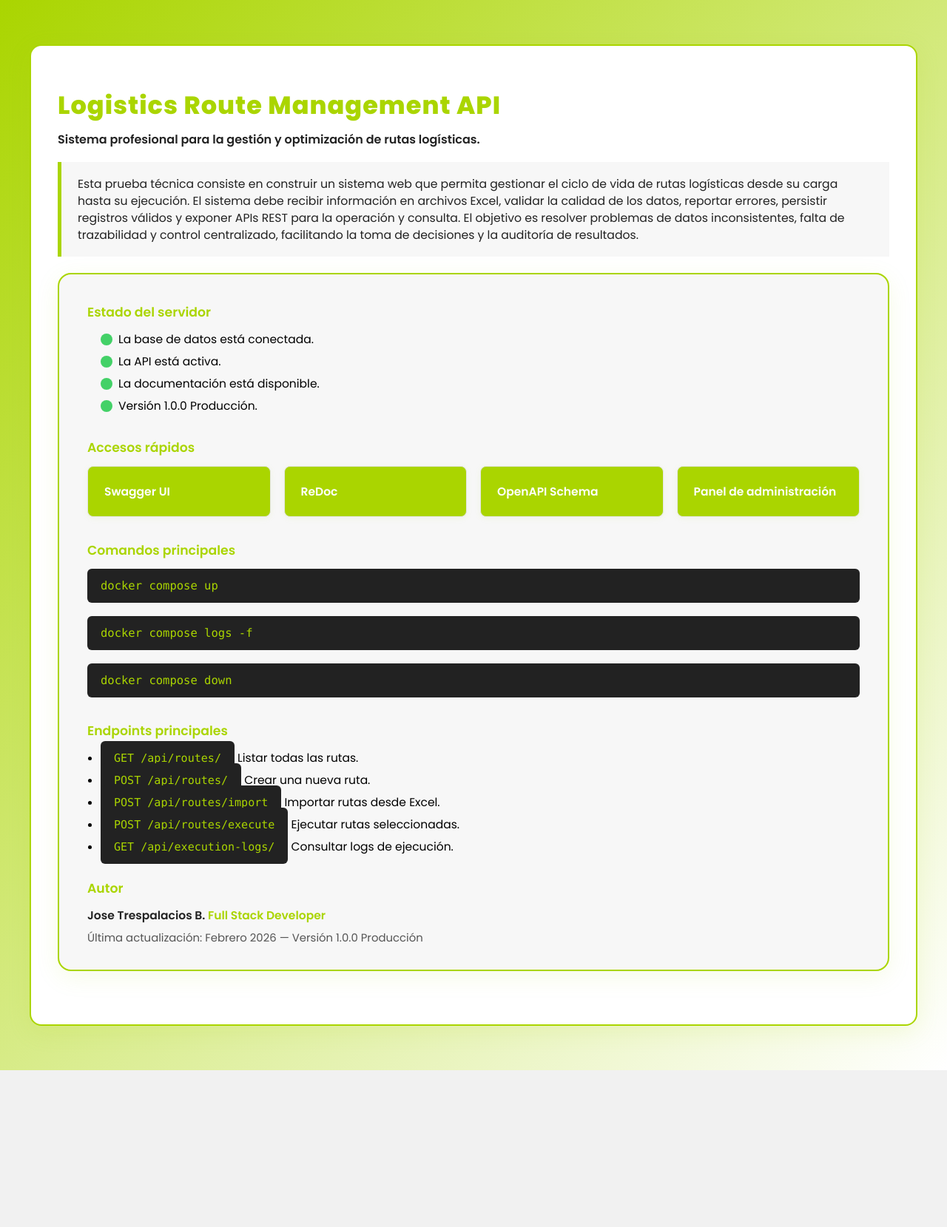
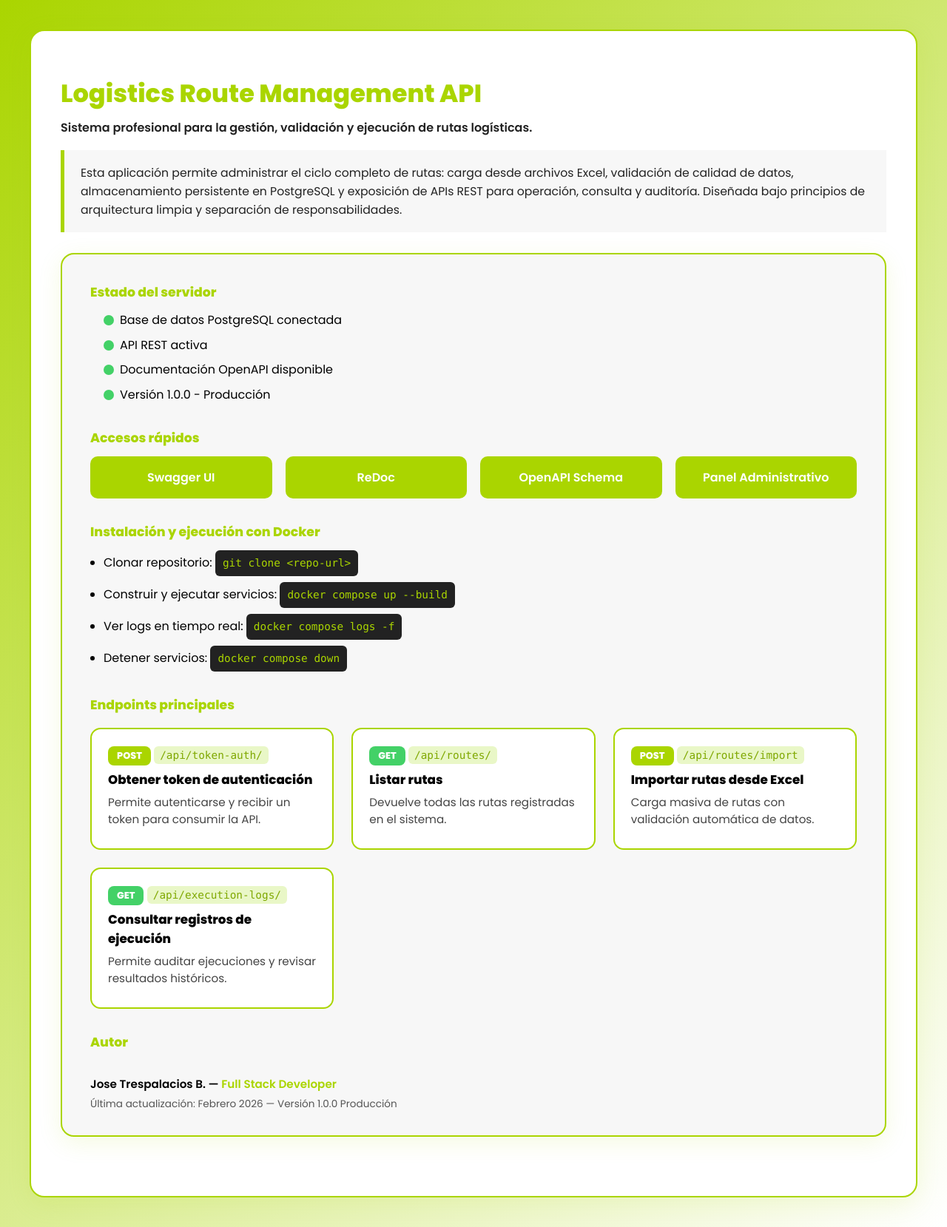
Before and after one commit to josetresdev/logistics-route-management-api, a Django app: page / in a window 1280 px wide. Shown: the whole page at 74% size. Before the commit the page ends 1447 px from the top, so only its background shows below. Run offline with Django 5.2, Linux system fonts and the light colour scheme; parts of the project's set-up code (start-up, migrations or seed data) failed here and were passed over.

Commit message:
feature/admin-user-creation-and-postman-auth-token

```diff
--- a/apps/routes/api/urls.py
+++ b/apps/routes/api/urls.py
@@ -1,5 +1,7 @@
+
 from django.urls import path, include
 from rest_framework.routers import DefaultRouter
+from rest_framework.authtoken.views import obtain_auth_token
 from apps.routes.api.views import (
     RouteViewSet,
     RouteStatusViewSet,
@@ -20,4 +22,5 @@ router.register(r"import-batches", ImportBatchViewSet, basename="import-batch")
 
 urlpatterns = [
     path("", include(router.urls)),
+    path("token-auth/", obtain_auth_token),
 ]
--- /dev/null
+++ b/apps/routes/utils/sorting.py
@@ -0,0 +1,4 @@
+from rest_framework.filters import OrderingFilter
+
+class StandardOrderingFilter(OrderingFilter):
+    ordering_param = 'ordering'
--- a/config/settings.py
+++ b/config/settings.py
@@ -34,6 +34,7 @@ INSTALLED_APPS = [
 
     # Third-party
     "rest_framework",
+    "rest_framework.authtoken",
     "django_filters",
     "corsheaders",
     "drf_spectacular",
@@ -135,6 +136,7 @@ REST_FRAMEWORK = {
     "DEFAULT_PAGINATION_CLASS": "rest_framework.pagination.PageNumberPagination",
     "PAGE_SIZE": 50,
     "DEFAULT_AUTHENTICATION_CLASSES": [
+        "rest_framework.authentication.TokenAuthentication",
         "rest_framework.authentication.SessionAuthentication",
     ],
     "DEFAULT_PERMISSION_CLASSES": [
--- a/docker-compose.yml
+++ b/docker-compose.yml
@@ -27,6 +27,8 @@ services:
     command: >
       sh -c "sleep 10 && \
              python manage.py migrate --noinput && \
+             python manage.py shell -c 'from django.contrib.auth import get_user_model; User = get_user_model();\nimport sys;\ntry:\n  if not User.objects.filter(username=\'admin\').exists():\n    User.objects.create_superuser(\'admin\', \'admin@local\', \'admin123\')\nexcept Exception as e:\n  print(e); sys.exit(1)' && \
+             python manage.py drf_create_token admin || true && \
              gunicorn config.wsgi:application --bind 0.0.0.0:8080 --workers 4 --access-logfile logs/access.log --error-logfile logs/error.log"
     ports:
       - "8080:8080"
--- a/requirements.txt
+++ b/requirements.txt
@@ -1,6 +1,7 @@
 Django==5.0.1
 djangorestframework==3.14.0
 django-filter==23.5
+djangorestframework-simplejwt
 psycopg2-binary==2.9.10
 python-dotenv==1.0.0
 pandas==2.2.3
--- a/templates/index.html
+++ b/templates/index.html
@@ -4,8 +4,20 @@
     <meta charset="UTF-8">
     <meta name="viewport" content="width=device-width, initial-scale=1.0">
     <title>Logistics Route Management API</title>
+    <meta name="description" content="Sistema profesional de gestión y optimización de rutas logísticas con Django REST Framework.">
+
     <link href="https://fonts.googleapis.com/css2?family=Poppins:wght@400;600;800&display=swap" rel="stylesheet">
+
     <style>
+        :root {
+            --primary: #AAD500;
+            --primary-dark: #7fa800;
+            --success: #43d167;
+            --bg-light: #f7f7f7;
+            --text-dark: #222;
+            --shadow: 0 8px 32px rgba(170,213,0,0.12);
+        }
+
         * {
             margin: 0;
             padding: 0;
@@ -13,145 +25,311 @@
         }
 
         body {
-            font-family: 'Poppins', -apple-system, BlinkMacSystemFont, 'Segoe UI', 'Roboto', 'Oxygen', 'Ubuntu', 'Cantarell', sans-serif;
-            background: linear-gradient(135deg, #AAD500 0%, #ffffff 100%);
+            font-family: 'Poppins', -apple-system, BlinkMacSystemFont, sans-serif;
+            background: linear-gradient(135deg, var(--primary) 0%, #ffffff 100%);
             min-height: 100vh;
             display: flex;
-            align-items: center;
             justify-content: center;
-            padding: 20px;
+            padding: 40px 16px;
         }
 
         .container {
             background: #fff;
-            border-radius: 16px;
-            box-shadow: 0 8px 32px rgba(170, 213, 0, 0.12);
-            max-width: 700px;
+            border-radius: 20px;
+            box-shadow: var(--shadow);
+            max-width: 1200px;
             width: 100%;
-            padding: 56px 36px 40px 36px;
-            text-align: left;
-            border: 2px solid #AAD500;
+            padding: 60px 40px 48px;
+            border: 2px solid var(--primary);
+            animation: fadein 0.4s ease-in-out;
         }
 
         h1 {
-            color: #AAD500;
-            margin-bottom: 10px;
-            font-size: 2.7em;
+            color: var(--primary);
+            font-size: 2.1rem;
             font-weight: 800;
-            letter-spacing: 1px;
-            text-align: left;
+            margin-bottom: 8px;
         }
 
         .subtitle {
-            color: #333;
-            margin-bottom: 32px;
-            font-size: 1.15em;
+            font-size: 1rem;
             font-weight: 600;
+            color: var(--text-dark);
+            margin-bottom: 18px;
         }
 
         .context {
-            background: #f7f7f7;
-            border-left: 5px solid #AAD500;
+            background: var(--bg-light);
+            border-left: 5px solid var(--primary);
             padding: 18px 22px;
+            margin-bottom: 28px;
+            font-size: 0.98rem;
+            color: var(--text-dark);
+            line-height: 1.6;
+        }
+
+        .content-card {
+            background: var(--bg-light);
+            border-radius: 18px;
+            border: 2px solid var(--primary);
+            padding: 38px 38px 32px;
             margin-bottom: 32px;
-            font-size: 1.05em;
-            color: #222;
+            box-shadow: var(--shadow);
         }
 
         .section-title {
-            color: #AAD500;
-            font-size: 1.25em;
-            font-weight: 600;
+            color: var(--primary);
+            font-size: 1.08rem;
+            font-weight: 700;
             margin-top: 32px;
             margin-bottom: 12px;
         }
 
-        .links {
-            display: grid;
-            grid-template-columns: 1fr 1fr;
-            gap: 18px;
-            margin-bottom: 32px;
-        }
-
-        .link-card {
-            background: #AAD500;
-            color: #fff;
-            padding: 22px;
-            border-radius: 8px;
-            text-decoration: none;
-            transition: transform 0.3s, box-shadow 0.3s;
-            cursor: pointer;
-            font-weight: 600;
-            border: 1px solid #e5e5e5;
-            font-size: 1.08em;
-            box-shadow: 0 2px 8px rgba(170, 213, 0, 0.08);
-        }
-
-        .link-card:hover {
-            transform: translateY(-2px) scale(1.03);
-            box-shadow: 0 6px 24px rgba(170, 213, 0, 0.18);
-        }
-
-        .console {
-            font-family: 'Consolas', 'Menlo', 'Monaco', monospace;
-            background: #222;
-            color: #AAD500;
-            padding: 14px 18px;
-            border-radius: 6px;
-            font-size: 1em;
-            margin-bottom: 18px;
-            overflow-x: auto;
+        .section-title:first-child {
+            margin-top: 0;
         }
 
         ul {
             margin-left: 18px;
             margin-bottom: 18px;
         }
+
         li {
-            margin-bottom: 7px;
+            margin-bottom: 8px;
+            line-height: 1.6;
+        }
+
+        .status-list li {
+            display: flex;
+            align-items: center;
+            list-style: none;
+        }
+
+        .status-dot {
+            width: 14px;
+            height: 14px;
+            background: var(--success);
+            border-radius: 50%;
+            margin-right: 8px;
+        }
+
+        .links {
+            display: grid;
+            grid-template-columns: repeat(auto-fit, minmax(180px, 1fr));
+            gap: 18px;
+            margin-bottom: 28px;
+        }
+
+        .link-card {
+            background: var(--primary);
+            color: #fff;
+            padding: 16px;
+            border-radius: 10px;
+            text-decoration: none;
+            font-weight: 600;
+            text-align: center;
+            transition: all 0.25s ease;
+        }
+
+        .link-card:hover {
+            background: var(--primary-dark);
+            transform: translateY(-3px);
+        }
+
+        .console {
+            font-family: Consolas, monospace;
+            background: #222;
+            color: var(--primary);
+            padding: 6px 10px;
+            border-radius: 6px;
+            font-size: 0.9rem;
+            display: inline-block;
+        }
+
+        .endpoints-grid {
+            display: grid;
+            grid-template-columns: repeat(auto-fit, minmax(320px, 1fr));
+            gap: 24px;
+            margin-top: 18px;
+        }
+
+        .endpoint-card {
+            background: #fff;
+            border: 2px solid var(--primary);
+            border-radius: 14px;
+            padding: 22px;
+            transition: 0.3s ease;
+        }
+
+        .endpoint-card:hover {
+            box-shadow: var(--shadow);
+            border-color: var(--primary-dark);
+        }
+
+        .endpoint-method {
+            display: inline-block;
+            font-weight: 700;
+            font-size: 0.8rem;
+            padding: 4px 12px;
+            border-radius: 8px;
+            margin-bottom: 6px;
+            color: #fff;
+        }
+
+        .endpoint-method.get { background: var(--success); }
+        .endpoint-method.post { background: var(--primary); }
+
+        .endpoint-path {
+            font-family: Consolas, monospace;
+            background: #e9f7c7;
+            color: var(--primary-dark);
+            padding: 4px 8px;
+            border-radius: 6px;
+            font-size: 0.9rem;
+            margin-bottom: 6px;
+            display: inline-block;
+        }
+
+        .endpoint-title {
+            font-size: 1.05rem;
+            font-weight: 700;
+            margin-bottom: 6px;
+        }
+
+        .endpoint-desc {
+            font-size: 0.95rem;
+            color: #444;
+            margin-bottom: 6px;
+        }
+
+        .endpoint-detail {
+            font-size: 0.9rem;
+            margin-bottom: 4px;
+        }
+
+        .author {
+            margin-top: 32px;
+            font-size: 0.95rem;
+            font-weight: 600;
+        }
+
+        .author a {
+            color: var(--primary);
+            text-decoration: none;
+        }
+
+        .meta {
+            font-size: 0.85rem;
+            color: #555;
+            margin-top: 6px;
+        }
+
+        @keyframes fadein {
+            from { opacity: 0; transform: scale(0.98); }
+            to { opacity: 1; transform: scale(1); }
+        }
+
+        @media (max-width: 768px) {
+            .container {
+                padding: 40px 20px;
+            }
         }
     </style>
 </head>
+
 <body>
-    <div class="container" style="margin:40px auto; max-width:1200px; width:98vw;">
-        <h1 style="font-size:2.1em; font-weight:800; color:#AAD500; margin-bottom:8px;">Logistics Route Management API</h1>
-        <div class="subtitle" style="font-size:1em; color:#222; margin-bottom:18px; font-weight:600;">Sistema profesional para la gestión y optimización de rutas logísticas.</div>
-        <div class="context" style="font-size:0.98em; margin-bottom:22px;">Esta prueba técnica consiste en construir un sistema web que permita gestionar el ciclo de vida de rutas logísticas desde su carga hasta su ejecución. El sistema debe recibir información en archivos Excel, validar la calidad de los datos, reportar errores, persistir registros válidos y exponer APIs REST para la operación y consulta. El objetivo es resolver problemas de datos inconsistentes, falta de trazabilidad y control centralizado, facilitando la toma de decisiones y la auditoría de resultados.</div>
-        <div style="background:#f7f7f7; border-radius:18px; border:2px solid #AAD500; padding:38px 38px 32px 38px; margin-bottom:32px; box-shadow:0 8px 32px rgba(170,213,0,0.10); animation:fadein 0.7s;">
-            <div class="section-title" style="margin-top:0; font-size:1.08em;">Estado del servidor</div>
-            <ul style="margin-bottom:22px; font-size:0.97em;">
-                <li style="margin-bottom:7px; display:flex; align-items:center;"><span style="display:inline-block;width:16px;height:16px;background:#43d167;border-radius:50%;margin-right:8px;"></span>La base de datos está conectada.</li>
-                <li style="margin-bottom:7px; display:flex; align-items:center;"><span style="display:inline-block;width:16px;height:16px;background:#43d167;border-radius:50%;margin-right:8px;"></span>La API está activa.</li>
-                <li style="margin-bottom:7px; display:flex; align-items:center;"><span style="display:inline-block;width:16px;height:16px;background:#43d167;border-radius:50%;margin-right:8px;"></span>La documentación está disponible.</li>
-                <li style="margin-bottom:7px; display:flex; align-items:center;"><span style="display:inline-block;width:16px;height:16px;background:#43d167;border-radius:50%;margin-right:8px;"></span>Versión 1.0.0 Producción.</li>
-            </ul>
-            <div class="section-title" style="font-size:1.08em;">Accesos rápidos</div>
-            <div class="links" style="margin-bottom:22px; grid-template-columns:repeat(4,1fr);">
-                <a class="link-card" href="/api/docs/" style="font-size:0.97em;">Swagger UI</a>
-                <a class="link-card" href="/api/redoc/" style="font-size:0.97em;">ReDoc</a>
-                <a class="link-card" href="/api/schema/" style="font-size:0.97em;">OpenAPI Schema</a>
-                <a class="link-card" href="/admin/" style="font-size:0.97em;">Panel de administración</a>
+<div class="container">
+
+    <h1>Logistics Route Management API</h1>
+    <div class="subtitle">
+        Sistema profesional para la gestión, validación y ejecución de rutas logísticas.
+    </div>
+
+    <div class="context">
+        Esta aplicación permite administrar el ciclo completo de rutas: carga desde archivos Excel,
+        validación de calidad de datos, almacenamiento persistente en PostgreSQL y exposición
+        de APIs REST para operación, consulta y auditoría.
+        Diseñada bajo principios de arquitectura limpia y separación de responsabilidades.
+    </div>
+
+    <div class="content-card">
+
+        <div class="section-title">Estado del servidor</div>
+        <ul class="status-list">
+            <li><span class="status-dot"></span>Base de datos PostgreSQL conectada</li>
+            <li><span class="status-dot"></span>API REST activa</li>
+            <li><span class="status-dot"></span>Documentación OpenAPI disponible</li>
+            <li><span class="status-dot"></span>Versión 1.0.0 - Producción</li>
+        </ul>
+
+        <div class="section-title">Accesos rápidos</div>
+        <div class="links">
+            <a class="link-card" href="/api/docs/">Swagger UI</a>
+            <a class="link-card" href="/api/redoc/">ReDoc</a>
+            <a class="link-card" href="/api/schema/">OpenAPI Schema</a>
+            <a class="link-card" href="/admin/">Panel Administrativo</a>
+        </div>
+
+        <div class="section-title">Instalación y ejecución con Docker</div>
+        <ul>
+            <li>Clonar repositorio: <span class="console">git clone &lt;repo-url&gt;</span></li>
+            <li>Construir y ejecutar servicios: <span class="console">docker compose up --build</span></li>
+            <li>Ver logs en tiempo real: <span class="console">docker compose logs -f</span></li>
+            <li>Detener servicios: <span class="console">docker compose down</span></li>
+        </ul>
+
+        <div class="section-title">Endpoints principales</div>
+        <div class="endpoints-grid">
+
+            <div class="endpoint-card">
+                <div class="endpoint-method post">POST</div>
+                <div class="endpoint-path">/api/token-auth/</div>
+                <div class="endpoint-title">Obtener token de autenticación</div>
+                <div class="endpoint-desc">
+                    Permite autenticarse y recibir un token para consumir la API.
+                </div>
             </div>
-            <div class="section-title" style="font-size:1.08em;">Comandos principales</div>
-            <div class="console" style="font-size:0.97em;">docker compose up</div>
-            <div class="console" style="font-size:0.97em;">docker compose logs -f</div>
-            <div class="console" style="font-size:0.97em;">docker compose down</div>
-            <div class="section-title" style="font-size:1.08em;">Endpoints principales</div>
-            <ul style="font-size:0.97em;">
-                <li><span class="console" style="font-size:0.97em;">GET /api/routes/</span> Listar todas las rutas.</li>
-                <li><span class="console" style="font-size:0.97em;">POST /api/routes/</span> Crear una nueva ruta.</li>
-                <li><span class="console" style="font-size:0.97em;">POST /api/routes/import</span> Importar rutas desde Excel.</li>
-                <li><span class="console" style="font-size:0.97em;">POST /api/routes/execute</span> Ejecutar rutas seleccionadas.</li>
-                <li><span class="console" style="font-size:0.97em;">GET /api/execution-logs/</span> Consultar logs de ejecución.</li>
-            </ul>
-            <div class="section-title" style="font-size:1.08em;">Autor</div>
-            <div style="font-size:0.97em;font-weight:600;color:#222;margin-bottom:8px;">Jose Trespalacios B. <a href="https://www.josetrespalaciosbedoya.co/" style="color:#AAD500;text-decoration:none;">Full Stack Developer</a></div>
-            <div style="font-size:0.93em;color:#555;">Última actualización: Febrero 2026 &mdash; Versión 1.0.0 Producción</div>
+
+            <div class="endpoint-card">
+                <div class="endpoint-method get">GET</div>
+                <div class="endpoint-path">/api/routes/</div>
+                <div class="endpoint-title">Listar rutas</div>
+                <div class="endpoint-desc">
+                    Devuelve todas las rutas registradas en el sistema.
+                </div>
+            </div>
+
+            <div class="endpoint-card">
+                <div class="endpoint-method post">POST</div>
+                <div class="endpoint-path">/api/routes/import</div>
+                <div class="endpoint-title">Importar rutas desde Excel</div>
+                <div class="endpoint-desc">
+                    Carga masiva de rutas con validación automática de datos.
+                </div>
+            </div>
+
+            <div class="endpoint-card">
+                <div class="endpoint-method get">GET</div>
+                <div class="endpoint-path">/api/execution-logs/</div>
+                <div class="endpoint-title">Consultar registros de ejecución</div>
+                <div class="endpoint-desc">
+                    Permite auditar ejecuciones y revisar resultados históricos.
+                </div>
+            </div>
+
         </div>
+
+        <div class="section-title">Autor</div>
+        <div class="author">
+            Jose Trespalacios B. —
+            <a href="https://www.josetrespalaciosbedoya.co/">Full Stack Developer</a>
+        </div>
+        <div class="meta">
+            Última actualización: Febrero 2026 — Versión 1.0.0 Producción
+        </div>
+
     </div>
-    <style>
-        @keyframes fadein { from { opacity:0; transform:scale(0.98);} to { opacity:1; transform:scale(1);} }
-    </style>
-    </div>
+
+</div>
 </body>
 </html>
```
Also changed, not shown: apps/routes/utils/errors.py (added, +19 -0 lines), apps/routes/utils/pagination.py (added, +7 -0 lines), apps/routes/utils/response.py (added, +28 -0 lines), docker-compose.prod.yml (+6 -1 lines), postman_endpoints.json (added, +121 -0 lines), readme.md, 3 other files.
